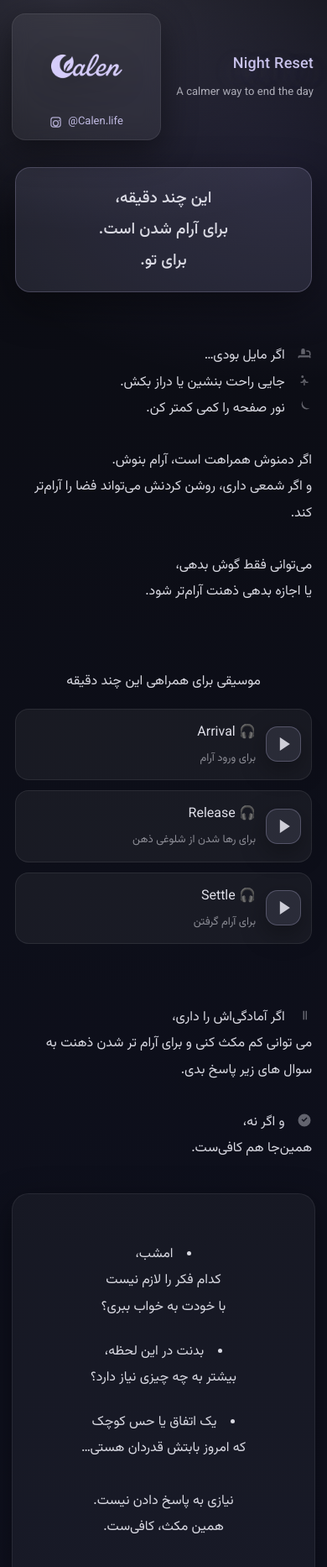
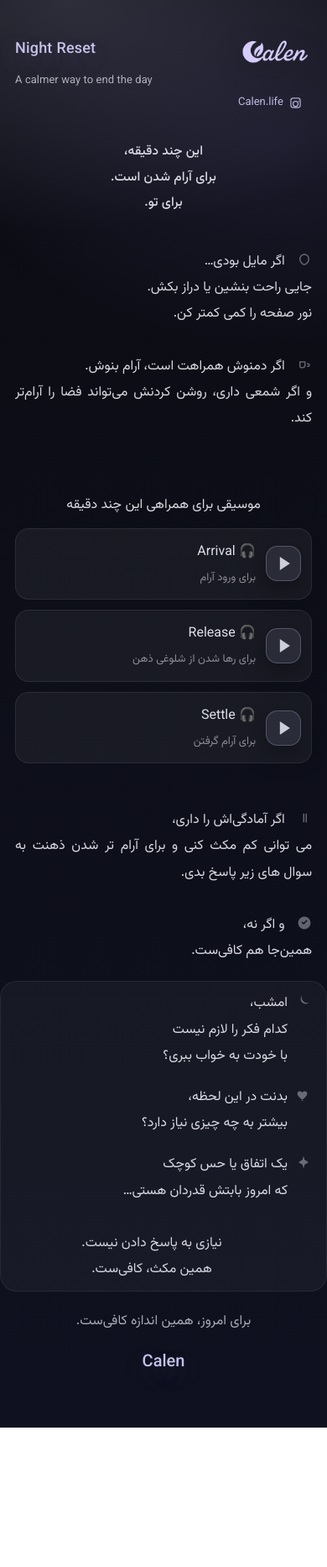
Before and after one commit to MRanalytics95/calen-site, a plain HTML site: page index.html in a window 390 px wide. Shown: the top 1866 px of the page at 84% size. After the commit the page ends 1700 px from the top, so only its background shows below. Drawn offline with Linux system fonts and the light colour scheme.

Commit message:
Add files via upload

```diff
--- a/index.html
+++ b/index.html
@@ -9,61 +9,49 @@
 <body>
 
 <header class="header">
-  <!-- Left: logo + instagram in one card (left side of screen) -->
-  <div class="header-left card">
+  <!-- Right: logo + instagram (no box, no @ in the id) -->
+  <div class="header-brand">
     <img src="logo.png" alt="Calen Logo" class="logo">
 
     <div class="instagram">
-      <!-- Instagram icon -->
       <svg class="ig-icon" viewBox="0 0 24 24" aria-hidden="true">
         <path d="M7.5 2h9A5.5 5.5 0 0 1 22 7.5v9A5.5 5.5 0 0 1 16.5 22h-9A5.5 5.5 0 0 1 2 16.5v-9A5.5 5.5 0 0 1 7.5 2Zm0 2A3.5 3.5 0 0 0 4 7.5v9A3.5 3.5 0 0 0 7.5 20h9a3.5 3.5 0 0 0 3.5-3.5v-9A3.5 3.5 0 0 0 16.5 4h-9Zm4.5 4.2a5.8 5.8 0 1 1 0 11.6a5.8 5.8 0 0 1 0-11.6Zm0 2a3.8 3.8 0 1 0 0 7.6a3.8 3.8 0 0 0 0-7.6Zm6.2-2.5a1.1 1.1 0 1 1 0 2.2a1.1 1.1 0 0 1 0-2.2Z"/>
       </svg>
-      <span>@Calen.life</span>
+      <span>Calen.life</span>
     </div>
   </div>
 
-  <!-- Right: Night Reset + tagline -->
-  <div class="header-right">
+  <!-- Left: Night Reset + tagline (left-aligned) -->
+  <div class="header-copy">
     <div class="header-title">Night Reset</div>
     <div class="header-tagline">A calmer way to end the day</div>
   </div>
 </header>
 
 <section class="section center">
-  <div class="focus-card">
   <p class="text focus-text">
     این چند دقیقه،<br>
     برای آرام شدن است.<br>
     برای تو.
   </p>
-  </div>
 </section>
 
 <section class="section">
   <p class="text">
     <span class="preicon" aria-hidden="true">
-      <!-- comfy / rest icon -->
-      <svg viewBox="0 0 24 24"><path d="M7 7a3 3 0 1 1 6 0v6H7V7Zm-3 8h16a2 2 0 0 1 2 2v2h-2v-1H4v1H2v-2a2 2 0 0 1 2-2Zm11-8h2a5 5 0 0 1 5 5v3h-2v-3a3 3 0 0 0-3-3h-2V7Z"/></svg>
+      <!-- calm / start icon -->
+      <svg viewBox="0 0 24 24"><path d="M12 3c4.4 0 8 3.6 8 8c0 5.2-4.3 9.8-8 10c-3.7-.2-8-4.8-8-10c0-4.4 3.6-8 8-8Zm0 2a6 6 0 0 0-6 6c0 4.1 3.5 7.9 6 8c2.5-.1 6-3.9 6-8a6 6 0 0 0-6-6Z"/></svg>
     </span>
     اگر مایل بودی…<br>
+    جایی راحت بنشین یا دراز بکش.<br>
+    نور صفحه را کمی کمتر کن.<br><br>
 
     <span class="preicon" aria-hidden="true">
-      <!-- sit/relax icon -->
-      <svg viewBox="0 0 24 24"><path d="M9 4a2 2 0 1 1 0 4a2 2 0 0 1 0-4Zm2 6h2l2 4h3v2h-4l-1.2-2.4V20H11v-6.4L9.8 16H6v-2h2.7L11 10Z"/></svg>
+      <!-- tea icon -->
+      <svg viewBox="0 0 24 24"><path d="M4 7h10v6a5 5 0 0 1-5 5H7a3 3 0 0 1-3-3V7Zm2 2v6a1 1 0 0 0 1 1h2a3 3 0 0 0 3-3V9H6Zm10 1h2a3 3 0 1 1 0 6h-2v-2h2a1 1 0 1 0 0-2h-2v-2Z"/></svg>
     </span>
-    جایی راحت بنشین یا دراز بکش.<br>
-
-    <span class="preicon" aria-hidden="true">
-      <!-- brightness / moon icon -->
-      <svg viewBox="0 0 24 24"><path d="M21 14.2A8.5 8.5 0 0 1 9.8 3a7 7 0 1 0 11.2 11.2Z"/></svg>
-    </span>
-    نور صفحه را کمی کمتر کن.<br><br>
-
     اگر دمنوش همراهت است، آرام بنوش.<br>
     و اگر شمعی داری، روشن کردنش می‌تواند فضا را آرام‌تر کند.<br><br>
-
-    می‌توانی فقط گوش بدهی،<br>
-    یا اجازه بدهی ذهنت آرام‌تر شود.
   </p>
 </section>
 
@@ -92,7 +80,7 @@
 <section class="section">
   <p class="text">
     <span class="preicon" aria-hidden="true">
-      <!-- pause / breath icon -->
+      <!-- pause icon -->
       <svg viewBox="0 0 24 24"><path d="M10 5h2v14h-2V5Zm4 0h2v14h-2V5Z"/></svg>
     </span>
     اگر آمادگی‌اش را داری،<br>
@@ -108,25 +96,52 @@
 </section>
 
 <section class="section reflection">
-  <ul class="questions">
-    <li class="question">
+  <div class="questions">
+    <div class="qitem">
+      <span class="qicon" aria-hidden="true">
+        <!-- moon -->
+        <svg viewBox="0 0 24 24"><path d="M21 14.2A8.5 8.5 0 0 1 9.8 3a7 7 0 1 0 11.2 11.2Z"/></svg>
+      </span>
+      <div class="qtext">
+        <div class="question">
           امشب،<br>
           کدام فکر را لازم نیست<br>
           با خودت به خواب ببری؟
-    </li>
+        </div>
+      </div>
+    </div>
 
-    <li class="question">
+    <div class="qitem">
+      <span class="qicon" aria-hidden="true">
+        <!-- body / heart -->
+        <svg viewBox="0 0 24 24"><path d="M12 21s-7-4.6-9.3-9C1.1 9.1 2.7 6 6.1 6c1.8 0 3 .9 3.9 2c.9-1.1 2.1-2 3.9-2c3.4 0 5 3.1 3.4 6c-2.3 4.4-9.3 9-9.3 9Z"/></svg>
+      </span>
+      <div class="qtext">
+        <div class="question">
           بدنت در این لحظه،<br>
           بیشتر به چه چیزی نیاز دارد؟
-    </li>
+        </div>
+      </div>
+    </div>
 
-    <li class="question">
+    <div class="qitem">
+      <span class="qicon" aria-hidden="true">
+        <!-- spark -->
+        <svg viewBox="0 0 24 24"><path d="M12 2l1.6 6.1L20 12l-6.4 3.9L12 22l-1.6-6.1L4 12l6.4-3.9L12 2Z"/></svg>
+      </span>
+      <div class="qtext">
+        <div class="question">
           یک اتفاق یا حس کوچک<br>
           که امروز بابتش قدردان هستی…<br><br>
+        </div>
+
+        <div class="note-center">
           نیازی به پاسخ دادن نیست.<br>
           همین مکث، کافی‌ست.
-    </li>
-  </ul>
+        </div>
+      </div>
+    </div>
+  </div>
 </section>
 
 <section class="section center end">
@@ -161,7 +176,7 @@
   clearInterval(fadeInterval);
   player.volume = 0;
 
-  const step = 0.03; // bigger step for smoother mobile feel
+  const step = 0.03;
   const tick = Math.max(16, Math.floor(duration * step));
   fadeInterval = setInterval(() => {
     if (player.paused) {
@@ -192,9 +207,7 @@
   try {
     await player.play();
     fadeIn();
-  } catch (e) {
-    // autoplay restrictions / gesture issues
-  }
+  } catch (e) {}
   syncUI();
 }
 
@@ -203,7 +216,6 @@
   const index = Number(el.dataset.index);
 
   el.addEventListener("click", (ev) => {
-    // prevent double-trigger when button inside is clicked
     ev.preventDefault();
     playTrack(index);
   });
--- a/style.css
+++ b/style.css
@@ -12,10 +12,13 @@
   --muted-2: rgba(233,233,242,0.55);
 
   --card: rgba(255,255,255,0.06);
-  --card-2: rgba(199,193,234,0.12);
-  --border: rgba(199,193,234,0.22);
 
-  --shadow: 0 12px 40px rgba(0,0,0,0.45);
+  /* spacing system (یکدست و موزون) */
+  --section-pad-y: 20px;
+  --section-pad-x: 18px;
+
+  /* فاصله‌ی عمودی داخل هدر (برای هر دو ستون یکسان) */
+  --header-vgap: 6px; /* نسبت به قبل ~۲۰٪ بیشتر (و محسوس‌تر روی موبایل) */
 }
 
 *{ box-sizing: border-box; }
@@ -31,48 +34,42 @@
   line-height: 1.95;
 }
 
+/* reset margins for uniform rhythm */
+p{ margin:0; }
+
 /* ===== header ===== */
 .header{
-  direction:ltr; /* برای اینکه لوگو واقعاً سمت چپ و عنوان سمت راست بشینه */
   display:flex;
   align-items:center;
   justify-content:space-between;
-  gap:14px;
+  gap: 14px;
 
-  padding: 16px 14px 10px;
-  padding-left: calc(14px + env(safe-area-inset-left));
-  padding-right: calc(14px + env(safe-area-inset-right));
+  padding: 16px var(--section-pad-x) 10px;
+  padding-left: calc(var(--section-pad-x) + env(safe-area-inset-left));
+  padding-right: calc(var(--section-pad-x) + env(safe-area-inset-right));
 }
 
-.card{
-  background: var(--card);
-  border: 1px solid rgba(255,255,255,0.08);
-  border-radius: 16px;
-  box-shadow: var(--shadow);
-  backdrop-filter: blur(10px);
-}
-
-.header-left{
-  width: 178px;
-  padding: 10px 10px 8px;
-  text-align:center;
+/* Right column: logo + instagram (no box) */
+.header-brand{
+  display:flex;
+  flex-direction:column;
+  align-items:flex-end;
+  gap: var(--header-vgap);
+  text-align:right;
 }
 
 .logo{
   display:block;
-  max-width: 96px;   /* کوچیک‌تر */
-  width: 100%;
+  width: 88px;         /* کوچیک‌تر */
   height:auto;
-  margin: 2px auto 8px;
   filter: drop-shadow(0 8px 16px rgba(0,0,0,0.30));
 }
 
 .instagram{
   display:flex;
   align-items:center;
-  justify-content:center;
+  justify-content:flex-end;
   gap:7px;
-
   font-size: 13px;
   color: var(--primary);
   opacity: 0.95;
@@ -85,11 +82,16 @@
   opacity: 0.9;
 }
 
-.header-right{
-  direction:ltr;
-  text-align:right;
+/* Left column: Night Reset + tagline (left-aligned) */
+.header-copy{
+  display:flex;
+  flex-direction:column;
+  align-items:flex-start;
+  gap: var(--header-vgap);
+
   flex:1;
-  padding-right: 2px;
+  direction:ltr;      /* متن انگلیسی */
+  text-align:left;    /* چپ‌چین */
 }
 
 .header-title{
@@ -103,53 +105,30 @@
 .header-tagline{
   font-size: 13px;
   color: var(--muted);
-  margin-top: 2px;
 }
 
 /* ===== sections ===== */
 .section{
-  padding: 22px 18px;
+  padding: var(--section-pad-y) var(--section-pad-x);
 }
 
 .center{ text-align:center; }
 
+/* default: justify for text blocks, except centered sections */
 .text{
   font-size: 16px;
   color: rgba(233,233,242,0.92);
+  text-align: justify;
+  text-justify: inter-word;
 }
 
-.brand{
-  font-size: 28px;
-  font-weight: 500;
-}
+.center .text{ text-align: center; }
 
-.brand.small{
-  font-size: 20px;
-  margin-top: 14px;
-  color: rgba(233,233,242,0.92);
-}
-
-.end{
-  padding-bottom: 58px;
-}
-
-/* ===== focus card (این چند دقیقه...) ===== */
-.focus-card{
-  max-width: 520px;
-  margin: 0 auto;
-  padding: 18px 16px;
-
-  background: var(--card-2);
-  border: 1px solid var(--border);
-  border-radius: 18px;
-  box-shadow: 0 16px 48px rgba(0,0,0,0.40);
-}
-
+/* focus text: box removed + 20% smaller */
 .focus-text{
-  font-size: 19px;      /* بزرگ‌تر */
+  font-size: 15.5px; /* ~۲۰٪ کوچیک‌تر نسبت به 19px قبلی */
   font-weight: 500;
   letter-spacing: 0.1px;
-  margin: 0;
 }
 
 /* ===== subtle pre-icons ===== */
@@ -157,7 +136,7 @@
   display:inline-flex;
   width: 18px;
   height: 18px;
-  margin-left: 10px; /* چون RTL هست، فاصله به سمت چپ خوب می‌شینه */
+  margin-left: 10px;
   vertical-align: -3px;
   opacity: 0.55;
 }
@@ -257,30 +236,86 @@
 }
 
 /* ===== reflection (questions) ===== */
-.reflection{
+/* نصف شدن فاصله‌ی کادر با متن از بالا و پایین */
+.section.reflection{
+  padding-top: calc(var(--section-pad-y) / 2);
+  padding-bottom: calc(var(--section-pad-y) / 2);
+
   background: rgba(255,255,255,0.04);
   border: 1px solid rgba(255,255,255,0.07);
   border-radius: 20px;
-  margin: 0 14px;
-  box-shadow: var(--shadow);
 }
 
 .questions{
-  list-style: disc;
-  list-style-position: inside;
-  padding: 16px 14px 6px;
-  margin: 0;
-  text-align: center; /* وسط‌چین */
+  display:flex;
+  flex-direction:column;
+  gap: 18px; /* فاصله‌های موزون و هم‌اندازه */
+}
+
+.qitem{
+  display:flex;
+  align-items:flex-start;
+  gap: 10px;
+}
+
+.qicon{
+  width: 18px;
+  height: 18px;
+  flex: 0 0 18px;
+  margin-top: 3px;
+  opacity: 0.55;
+}
+
+.qicon svg{
+  width: 18px;
+  height: 18px;
+  fill: rgba(233,233,242,0.72);
+}
+
+.qtext{
+  flex:1;
+  text-align:right; /* سوالات راست‌چین */
 }
 
 .question{
-  margin: 18px 0 22px;
+  text-align:right;
   color: rgba(233,233,242,0.92);
 }
 
-/* ===== small mobile polish ===== */
+.note-center{
+  text-align:center; /* فقط این جمله وسط‌چین بماند */
+  color: rgba(233,233,242,0.90);
+}
+
+/* ===== footer ===== */
+.end{
+  padding-bottom: 58px;
+}
+
+.brand{
+  font-size: 28px;
+  font-weight: 500;
+}
+
+.brand.small{
+  font-size: 20px;
+  margin-top: 14px;
+}
+
+/* هماهنگ‌سازی رنگ/فونت انتهای صفحه با هدر */
+.end .text{
+  color: var(--muted);
+  text-align:center;
+}
+
+.end .brand.small{
+  color: var(--primary);
+  text-shadow: 0 10px 28px rgba(199,193,234,0.25);
+}
+
+/* small mobile polish */
 @media (max-width: 360px){
-  .header-left{ width: 160px; }
+  .logo{ width: 82px; }
   .header-title{ font-size: 17px; }
-  .focus-text{ font-size: 18px; }
+  .focus-text{ font-size: 15px; }
 }
```
Lines whose indentation alone changed are shown as unchanged.
